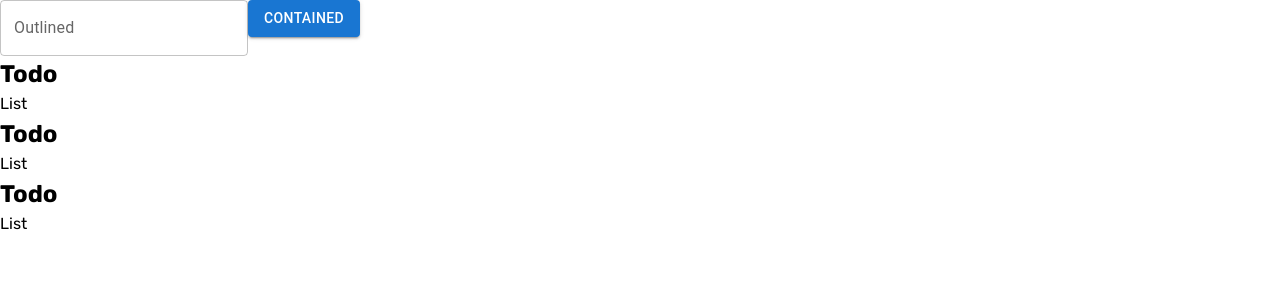
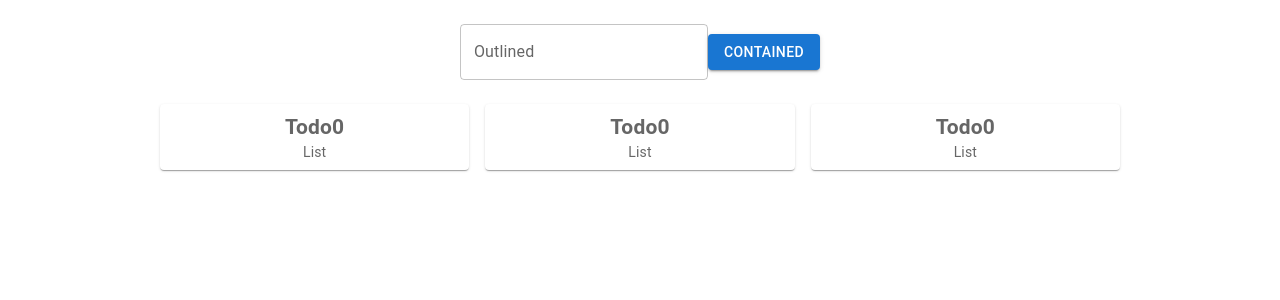
Before and after one commit to greeenOrange/todo-task-manager, a React (Vite) app: page / in a window 1280 px wide. Shown: the top 300 px of the page. Built offline with nearby package versions, Linux system fonts and the light colour scheme.

Commit message:
materialui

```diff
--- a/src/Components/DoTask/DoTask.jsx
+++ b/src/Components/DoTask/DoTask.jsx
@@ -30,12 +30,17 @@ const DoTask = ({tasks, setTasks}) => {
     }
 
     return (
-        <div>
+        <Box
+        mt={3}
+        container
+        sx={{display: 'flex', justifyContent: 'center', alignItems: 'center', flexDirection: 'column' }}
+        >
             <Toaster
                 position="top-center"
                 reverseOrder={false}
             />
             <form
+            style={{display: "flex", alignItems: "center", justifyContent: "center"}}
                 onSubmit={handleSubmit}>
                 <TextField id="outlined-basic"
                     label="Outlined" variant="outlined"
@@ -47,7 +52,7 @@ const DoTask = ({tasks, setTasks}) => {
                     variant="contained">Contained</Button>
             </form>
             <TaskPriority tasks={tasks} setTasks={setTasks}/>
-        </div>
+        </Box>
     )
 }
 
--- a/src/Components/TaskPriority/TaskPriority.jsx
+++ b/src/Components/TaskPriority/TaskPriority.jsx
@@ -1,10 +1,14 @@
-import React, { useEffect, useState } from 'react'
+import { useEffect, useState } from 'react';
+import { styled } from '@mui/material/styles';
+import Paper from '@mui/material/Paper';
+import Grid from '@mui/material/Grid';
+import Box from '@mui/material/Box';
 
 const TaskPriority = ({ tasks, setTasks }) => {
     const [todos, setTodos] = useState([]);
     const [inProgress, setProgress] = useState([]);
     const [done, setDone] = useState([]);
-    console.log(todos);
+    const stateUses = ["todo", "inprogress", "done"];
 
     useEffect(() => {
         const shortTodo = tasks.filter(task => task.status === "todo");
@@ -14,17 +18,30 @@ const TaskPriority = ({ tasks, setTasks }) => {
         setProgress(shortInProgress)
         setDone(shortDone);
     }, [tasks]);
-    const stateUses = ["todo", "inprogress", "done"];
+
+    const Item = styled(Paper)(({ theme }) => ({
+        backgroundColor: theme.palette.mode === 'dark' ? '#1A2027' : '#fff',
+        ...theme.typography.body2,
+        padding: theme.spacing(1),
+        textAlign: 'center',
+        color: theme.palette.text.secondary,
+    }));
+
     return (
-        <div>
-            <ul>
-                <ul>
-                    {stateUses?.map((status, index) => (
-                        <Section key={index} status={status} tasks={tasks} setTasks={setTasks} todos={todos} inProgres={inProgress} done={done} />
-                    ))}
-                </ul>
-            </ul>
-        </div>
+        <Box mt={3}
+        sx={{ width: '75%' }}
+        >
+            <Grid
+                container
+                spacing={2}>
+                {stateUses?.map((status, index) => (
+                    <Grid key={index} item xs={4}>
+                        <Section status={status} tasks={tasks} setTasks={setTasks} todos={todos} inProgres={inProgress} done={done} />
+                    </Grid>
+                ))}
+
+            </Grid>
+        </Box>
     )
 }
 
@@ -34,16 +51,26 @@ const Section = ({ status, setTasks, tasks, todos, inProgres, done }) => {
     let text = "Todo";
     let bg = "bg-slate-500"
     return <>
-        <div >
-    <Header text={text} bg={bg} count={todos?.length}/>
+        <div>
+            <Header text={text} bg={bg} count={todos?.length} />
         </div>
     </>
 }
 
 const Header = ({ text, bg, count }) => {
+
+    const Item = styled(Paper)(({ theme }) => ({
+        backgroundColor: theme.palette.mode === 'dark' ? '#1A2027' : '#fff',
+        ...theme.typography.body2,
+        padding: theme.spacing(1),
+        textAlign: 'center',
+        color: theme.palette.text.secondary,
+    }));
     return (
         <div className={`${bg} flex`}>
-            <li><h2>{text}</h2>List</li>
+            <Item><h2>{text}
+                <span className="">{count}</span>
+            </h2>List</Item>
         </div>
     )
 }
```
